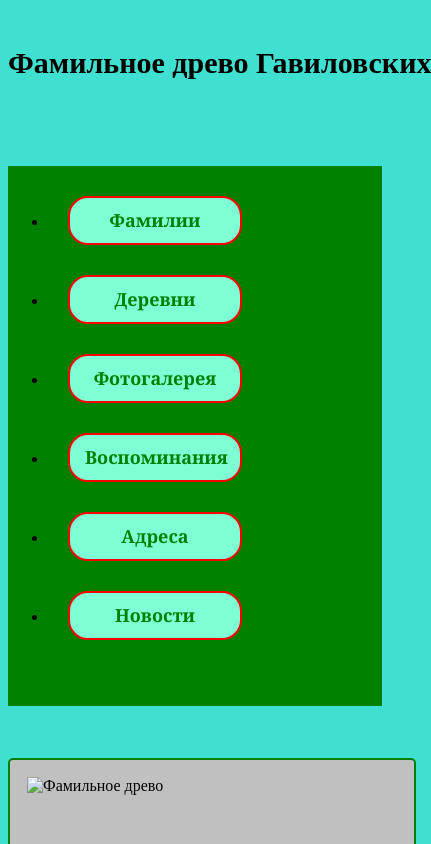
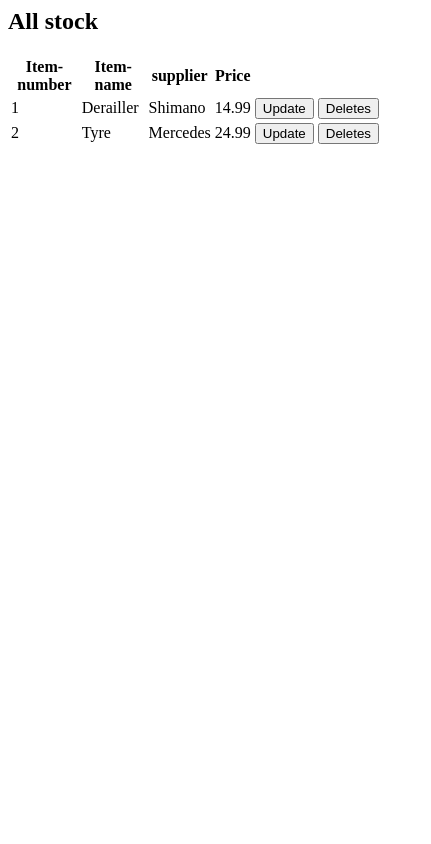
Before and after one commit to dmitrijsg123/data-reprersentation-project, a plain HTML site: page index.html in a window 390 px wide. Shown: the top 844 px of the page, 431 px wide, since content can reach past the window. Drawn offline with Linux system fonts and the light colour scheme.

Commit message:
continuation of work on index.html file

```diff
--- a/index.html
+++ b/index.html
@@ -1,172 +1,83 @@
-<!DOCTYPE html>
-<html lang="ru">
+
+<html>
 <head>
-  <link rel="stylesheet" type="text/css" href="stylesheet.css">
-  <meta charset="utf-8">
-  <meta name="viewport" content="width=device-width, initial-scale=1">
- <title>Генеологический сайт Гавиловский Мателенок Кальчук Гугало Стацевич</title>
-  <style>
 
-ul li a{
-text-decoration:none;
-font-family: Georgia, Times New Roman;
-font-size:18px;
-background-color:aquamarine;
-color: green;
-display:block;
-font-weight:bolder;
-width:140px;
-margin:5px;
-padding:15px;
-border-color: red;
-border-width: 2px;
-border-style: solid;
-border-radius:20px;
-text-align:center;
-height:15px;
-line-height:15px;
-margin-left:100px;
-margin-top:30px;
-margin-left:85px;
-margin-bottom: 30px;
-}
+</head>
 
-body{
-background-color: turquoise;
-border-color: turquoise;
-}
+<body>
+	<div id="cre-ed" style="display:none">
+	<h3>Create and edit section</h3>
+		<table>
+			<tr>
+				<td>Item-number</td>
+				<td><input type="number" name="Item-number"></td>
+			</tr>
+			<tr>
+				<td>Item-name</td>
+				<td><input type="text" name="Item-name"></td>
+			</tr>
+			<tr>
+				<td>supplier</td>
+				<td><input type="text" name="supplier"></td>
+			</tr>
+			<tr>
+				<td>Price</td>
+				<td><input type="currency" name="Price"></td>
+			</tr>
+			<tr>
+				<td></td><td><button id="cre-ed-button">go</button></td>
+			</tr>
+		</table>
+	</div>
+	<div id="show">
+		<h2>All stock</h2>
+		<table id="all_stock" class="items">
+			<tr>
+				<th>Item-number</th><th>Item-name</th><th>supplier</th><th>Price</th><th></th><th></th>
+			</tr>
+			<tr id="1">
+				<td>1</td>
+				<td>Derailler</td>
+				<td>Shimano</td>
+				<td>14.99</td>
+				<td><button onclick="showUpdate(this)">Update</button></td>
+				<td><button onclick="doDelete(this)">Deletes</button></td>
+		</table>
+	</div>
 
-ul li a:hover{
-background:linear-gradient(coral, yellow); color:black;
-font-size:1.15em;
-}
-
-#imagetree{
-background-color:silver;
-padding:15px;
-border-color: green;
-border-width: 2px;
-border-style:double;
-border-radius:5px;
-margin-left:80px;
-}
-
-.responsive {
-  max-width:100%;
-  height:auto;
-  display: block;
-  margin-left: auto;
-  margin-right: auto;
-}
-
-footer{
-  text-align: center;
-  font-size: 15px;
-}
-
-@media(min-width: 1000px){
-  #foot{
-    display: none;
-  }
-}
-
-@media(max-width: 400px){
-ul li a{
-    width: 140px;
-    margin-left:20px;
-
-  }
-}
-
-#navbar {
-  overflow:hidden;
-  background-color: green;
-  margin-left:80px;
-  margin-right:72px;
-  margin-top:30px;
-}
-
-@media(max-width: 450px){
-  #navbar {
-    margin-left: auto;
-    margin-right: auto;
-  }
-}
-
-@media(max-width: 550px){
-  #imagetree {
-    margin-left:0px;
-    margin-right: auto;
-  }
-}
+	<script>
+		function fillTable(){
+			stock = {
+				Item_number:2,
+				Item_name:"Tyre",
+				supplier:"Mercedes",
+				Price:24.99
+				}
+				addItemToStock(stock)
+		}
+		function addItemToStock(stock){
+			tableElem = document.getElementById("all_stock")
+			rowElem = tableElem.insertRow(-1)
+			rowElem.setAttribute("id",stock.Item_number)
+			cell1=rowElem.insertCell(0)
+			cell1.innerHTML = stock.Item_number
+			cell2=rowElem.insertCell(1)
+			cell2.innerHTML = stock.Item_name
+			cell3=rowElem.insertCell(2)
+			cell3.innerHTML = stock.supplier
+			cell4=rowElem.insertCell(3)
+			cell4.innerHTML = stock.Price
+			cell5=rowElem.insertCell(4)
+			cell5.innerHTML = '<button onclick="showUpdate(this)">Update</button>'
+			cell6=rowElem.insertCell(5)
+			cell6.innerHTML = '<button onclick="doDelete(this)">Deletes</button>'
+		}
+		fillTable()
+	</script>
+</body>
 
 
 
-h1{
-  color:green;
-}
-
-#topheading{
-  background-image:url(derevnja7.png);
-  margin-left:80px;
-  margin-right:73px;
-  margin-bottom:30px;
-  background-size: cover;
-}
-
-@media(max-width: 500px){
-  #topheading {
-    width:max-content;
-    margin-left: 0px;
-    margin-right:40px;
-  }
-}
-
-#derevnja7.png{
-  max-width:100%;
-  height:auto;
-  display: block;
-  margin-left: auto;
-  margin-right: auto;
-}
-
-ul.sticky {
-  position:-webkit-sticky;
-  position:sticky;
-  top:0;
-}
-
-</style>
-</head>
-<body>
 
 
-  <div id="topheading">
-    <br>
-        <h1 style="color: black; font-size: 30px;">Фамильное древо Гавиловских</h1>
-        <br><br>
-  </div>
-<div>
-<ul class="sticky" id="navbar">
-    <li><a href="Familii.html">Фамилии</a></li>
-    <li><a href="derevni.html">Деревни</a></li>
-    <li><a href="fotogalereja.html">Фотогалерея</a></li>
-    <li><a href="vospominanija.html">Воспоминания</a></li>
-    <li><a href="adresa.html">Адреса</a></li>
-    <li><a href="novosti.html">Новости</a></li>  <br><br>
-</ul>
-<br><br>
-</div>
-
-<div>
-<a><img id="imagetree" class="responsive" src="predkidaniel3.png" width="1688" height="4288" title="Фамильное древо"></a>
-</div>
-
-<footer>
-  <p id="foot">Gavilovskifamilytree | All Rights Reserved.
- <br> dmitrijsg123@gmail.com</p>
-</footer>
-
-</body>
-
 </html>
```
